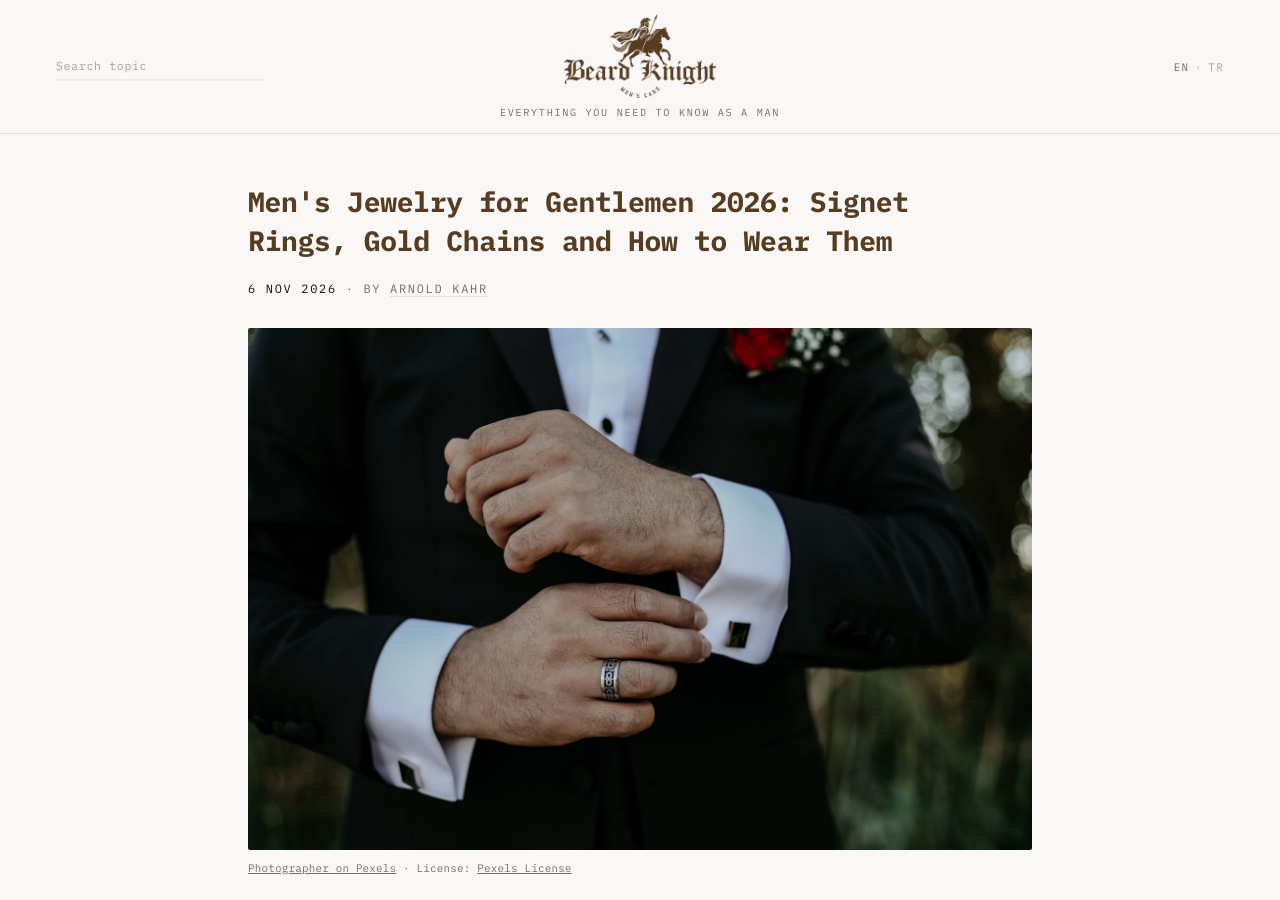
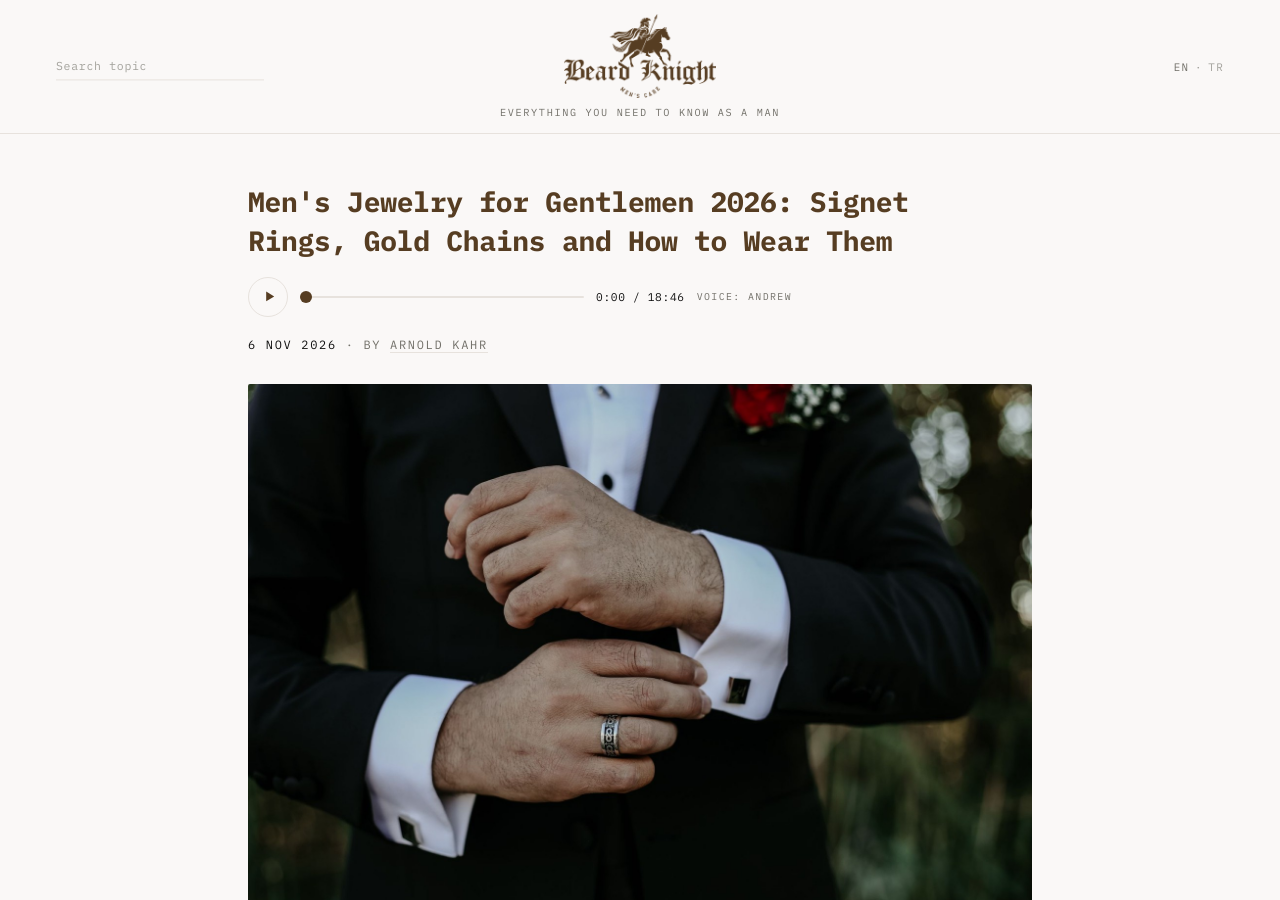
Before and after one commit to architect-high-level-core/beard-knight, a Jekyll site: the page built from _posts/2026-11-06-mens-jewelry-for-gentlemen-2026-signet-rings-chains-and-how-to-wear-them.md, in a window 1280 px wide and 900 px high. Built offline with Jekyll 4.4.1, drawn with Linux system fonts in a browser that asks for light colours; some of the changed lines change nothing that is shown.

Commit message:
Add read-aloud audio for mens-jewelry-for-gentlemen-2026 (Andrew, 18:46)
Final EN post; all 39 English posts now have edge-tts audio.

```diff
--- a/_posts/2026-11-06-mens-jewelry-for-gentlemen-2026-signet-rings-chains-and-how-to-wear-them.md
+++ b/_posts/2026-11-06-mens-jewelry-for-gentlemen-2026-signet-rings-chains-and-how-to-wear-them.md
@@ -12,6 +12,9 @@ image_license: "Pexels License"
 image_license_url: "https://www.pexels.com/license/"
 image_source_url: "https://www.pexels.com/photo/close-up-on-mans-hands-in-wedding-suit-10074343/"
 pair: jewelry
+audio: /assets/audio/mens-jewelry-for-gentlemen-2026-signet-rings-chains-and-how-to-wear-them.mp3
+audio_voice: Andrew
+audio_duration: "18:46"
 ---
 
 For a long time, the American gentleman's jewelry box was a quiet place: a wedding band, a watch, maybe a pair of cufflinks for black-tie nights. That era is over. Men's jewelry in 2026 is no longer a niche flex or a red-carpet stunt. It is how stylish men finish a white T-shirt and jeans, how they mark a life moment without a tattoo, and how they make a navy suit look considered rather than generic. This guide covers the pieces that matter for gentlemen—signet rings, gold chains, bracelets, cufflinks, tie bars, lapel pins and discreet studs—plus the etiquette of matching metals, wearing a watch with bracelets, and knowing when enough is enough.
```
Also changed, not shown: 1 other file.
